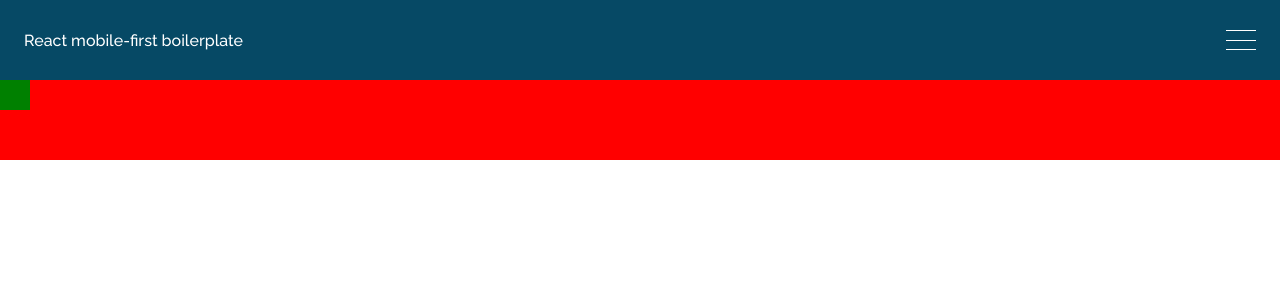
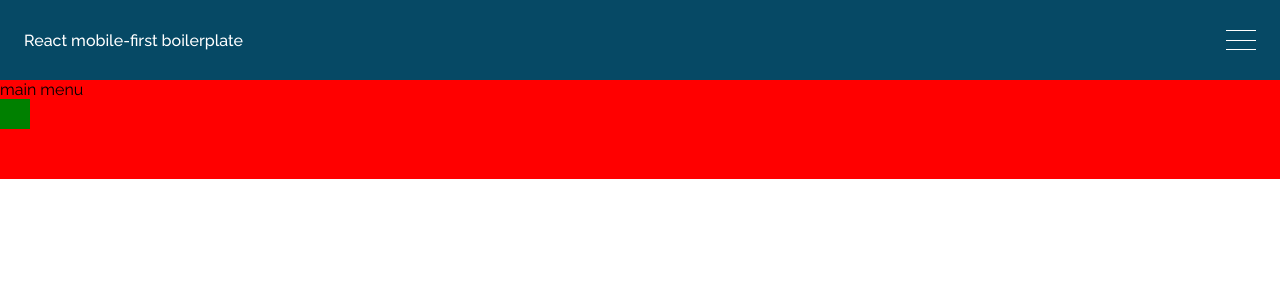
Before and after one commit to Timfts/mobile-first-react-boilerplate, a React app: page / in a window 1280 px wide. Shown: the top 300 px of the page. Built offline with nearby package versions, Linux system fonts and the light colour scheme.

Commit message:
:sparkles: tslint fully configured

```diff
--- a/package.json
+++ b/package.json
@@ -35,6 +35,8 @@
     "rimraf": "^3.0.2",
     "source-map-loader": "^1.0.1",
     "tslint": "^6.1.2",
+    "tslint-config-prettier": "^1.18.0",
+    "tslint-webpack-plugin": "^2.1.0",
     "typescript": "^3.9.6",
     "webpack": "^4.43.0",
     "webpack-bundle-analyzer": "^3.8.0",
--- a/src/components/App.tsx
+++ b/src/components/App.tsx
@@ -1,20 +1,18 @@
 import React, { lazy, Suspense } from "react";
-import { Route, Router, Switch } from 'react-router-dom';
+import { Route, Router, Switch } from "react-router-dom";
 import { createBrowserHistory } from "history";
-import { hot } from 'react-hot-loader/root';
+import { hot } from "react-hot-loader/root";
 
-import useApp from './App.hook';
-
+import useApp from "./App.hook";
 
 // Components
-import Header from '@components/layout/Header';
 import GlobalStyles from "@components/styled-components/GlobalStyles";
+import Header from "@components/layout/Header";
+import MainMenu from "@components/layout/MainMenu";
 import HomePage from "./pages/Home";
-const SecondPage = lazy(() => import('./pages/SecondPage'));
-
+const SecondPage = lazy(() => import("./pages/SecondPage"));
 
 const customHistory = createBrowserHistory();
-
 
 function App() {
   const { toggleMenu, isMenuOpen } = useApp();
@@ -23,6 +21,7 @@ function App() {
     <Router history={customHistory}>
       <GlobalStyles />
       <Header onOpenMenu={toggleMenu} isMenuOpen={isMenuOpen} />
+      <MainMenu />
       <Suspense fallback={<div>loading</div>}>
         <Switch>
           <Route exact path="/" component={HomePage} />
--- /dev/null
+++ b/src/components/layout/MainMenu.tsx
@@ -0,0 +1,24 @@
+import React from "react";
+import styled from 'styled-components';
+import { Link } from "react-router-dom";
+
+const mainMenuItem = {};
+
+
+function MainMenuItem({ index }: { index: number }) {
+  return (
+    <li>
+      <p>listksd</p>
+    </li>
+  );
+}
+
+const mainMenu = {
+  Root: styled.nav`
+    background-color: red;
+  `,
+};
+
+export default function MainMenu() {
+  return <mainMenu.Root>main menu</mainMenu.Root>;
+}
--- a/tsconfig.json
+++ b/tsconfig.json
@@ -6,7 +6,7 @@
     "sourceMap": true,
     "module": "esnext",
     "jsx": "react",
-    "paths": {
+    "paths":{
       "@components/*": ["./components/*"],
       "@functions/*": ["./functions/*"],
       "@hooks/*": ["./hooks/*"],
--- a/tslint.json
+++ b/tslint.json
@@ -1,6 +1,5 @@
 {
   "defaultSeverity": "error",
-  "extends": ["tslint:recommended"],
   "jsRules": {},
   "rules": {
     "no-trailing-whitespace": false,
@@ -9,5 +8,6 @@
     "no-console": [true, "log", "error"],
     "no-string-literal": false
   },
-  "rulesDirectory": []
+  "rulesDirectory": [],
+  "extends": ["tslint:recommended", "tslint-config-prettier"]
 }
--- a/webpack/webpack.config.common.js
+++ b/webpack/webpack.config.common.js
@@ -1,9 +1,9 @@
 const { resolve, join } = require("path");
 const HtmlWebpackPlugin = require("html-webpack-plugin");
+const TSLintPlugin = require("tslint-webpack-plugin");
 
 // src directory of the application
-const srcDir = resolve(__dirname, "../src")
-
+const srcDir = resolve(__dirname, "../src");
 
 module.exports = {
   context: srcDir, // set src as context for  webpack configurations
@@ -11,24 +11,24 @@ module.exports = {
   resolve: {
     extensions: [".js", ".jsx", ".ts", ".tsx", ".json"], // no necessity to write this extensions on every import
     // allow absolute imports on files
-     alias: {
-      "@components": join(srcDir, 'components/'),
-      "@functions": join(srcDir, 'functions/'),
-      "@hooks": join(srcDir, 'hooks/'),
-      "@theme": join(srcDir, 'theme/'),
-      "@assets": join(srcDir, 'assets/'),
-    }
+    alias: {
+      "@components": join(srcDir, "components/"),
+      "@functions": join(srcDir, "functions/"),
+      "@hooks": join(srcDir, "hooks/"),
+      "@theme": join(srcDir, "theme/"),
+      "@assets": join(srcDir, "assets/"),
+    },
   },
   module: {
     rules: [
       {
         test: /\.js$/,
-        use: ['babel-loader', 'source-map-loader'],
+        use: ["babel-loader", "source-map-loader"],
         exclude: /node_modules/,
       },
       {
         test: /\.tsx?$/,
-        use: 'babel-loader',
+        use: "babel-loader",
         exclude: "/node_modules/",
       },
     ],
@@ -39,5 +39,10 @@ module.exports = {
     path: resolve(__dirname, "../dist"),
     publicPath: "/",
   },
-  plugins: [new HtmlWebpackPlugin({ template: "index.ejs" })],
+  plugins: [
+    new HtmlWebpackPlugin({ template: "index.ejs" }),
+    new TSLintPlugin({
+      files: ["../src/**/*.ts", "../src/**/*.tsx"],
+    }),
+  ],
 };
```
Also changed, not shown: src/components/App.hook.ts (+4 -6 lines), 1 other file (tests, documents, lock files or other folders).
